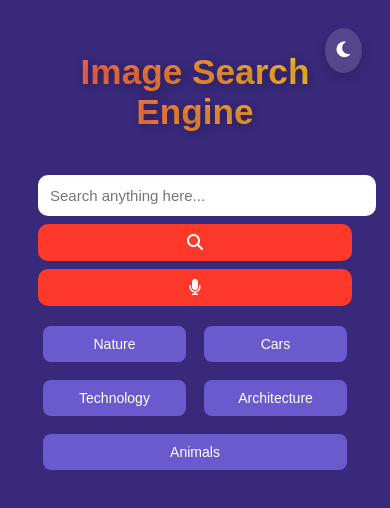
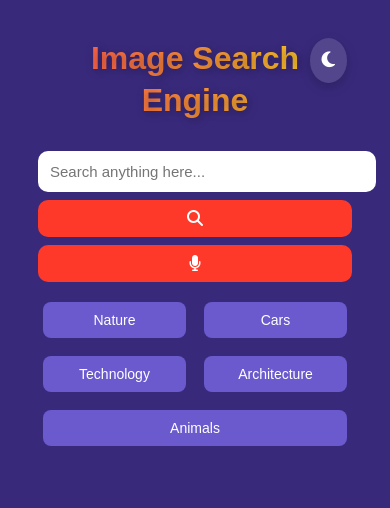
Before and after one commit to Manikanta11-mad/ImageSearch, a plain HTML site: page index.html in a window 390 px wide. Drawn offline with Linux system fonts and the light colour scheme.

Commit message:
imageSearch

```diff
--- a/style.css
+++ b/style.css
@@ -158,11 +158,21 @@
   .header {
     flex-direction: column;
     align-items: center;
+    text-align: center;
+    padding: 0 15px;
   }
 
   h1.animated-heading {
-    font-size: 2.2rem;
-    text-align: center;
+    font-size: 2rem;
+    line-height: 1.3;
+    word-break: break-word;
+    margin: 10px 0;
+  }
+
+  .theme-toggle-wrap {
+    position: absolute;
+    top: 10px;
+    right: 15px;
   }
 
   form {
```
